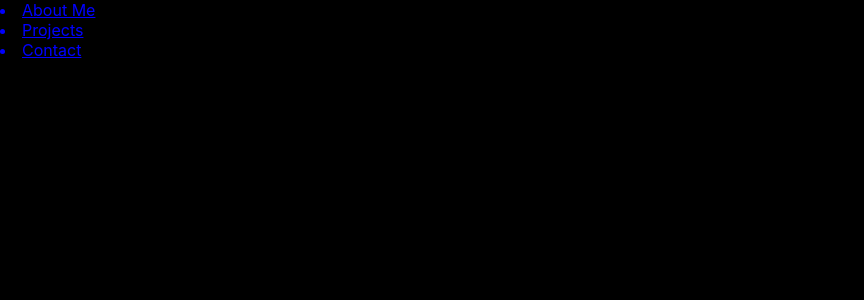
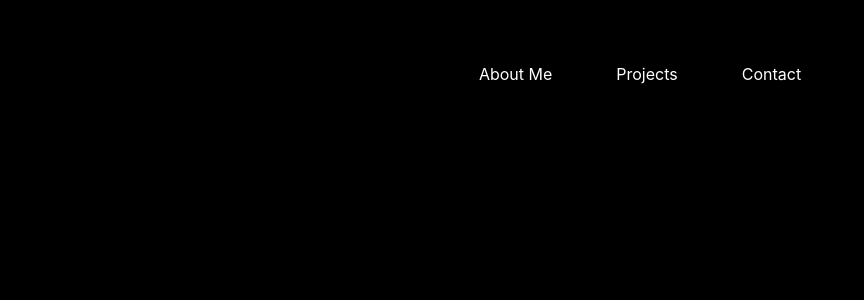
Before and after one commit to Nicolas-Mazziotti/portfolio, a React (Create React App) app: page / in a window 1280 px wide. Shown: the top 300 px of the page, without its empty margins (0-864 px from the left). Built offline with nearby package versions, Linux system fonts and the light colour scheme.

Commit message:
Navbar creation and styling

```diff
--- a/src/Components/Styles/Navbar.styles.js
+++ b/src/Components/Styles/Navbar.styles.js
@@ -2,7 +2,25 @@ import styled from "styled-components";
 
 export const NavbarContainer = styled.div`
     color: white;
-    a{ color: blue;
-    font-size: 1rem;
-}
+    display:flex;
+    flex-direction: row;
+    justify-content: center;
+    margin-top: 2rem;
+        a { color: blue;
+        font-size: 1rem;
+        text-decoration: none;
+        margin:2rem;
+        color:white;
+        transition: font-size 0.2s ;
+
+    }
+    a:hover{
+        text-decoration: underline;
+        font-size: 20px;
+
+
+    }
+        li{
+            list-style:none;
+        }
 `
```
